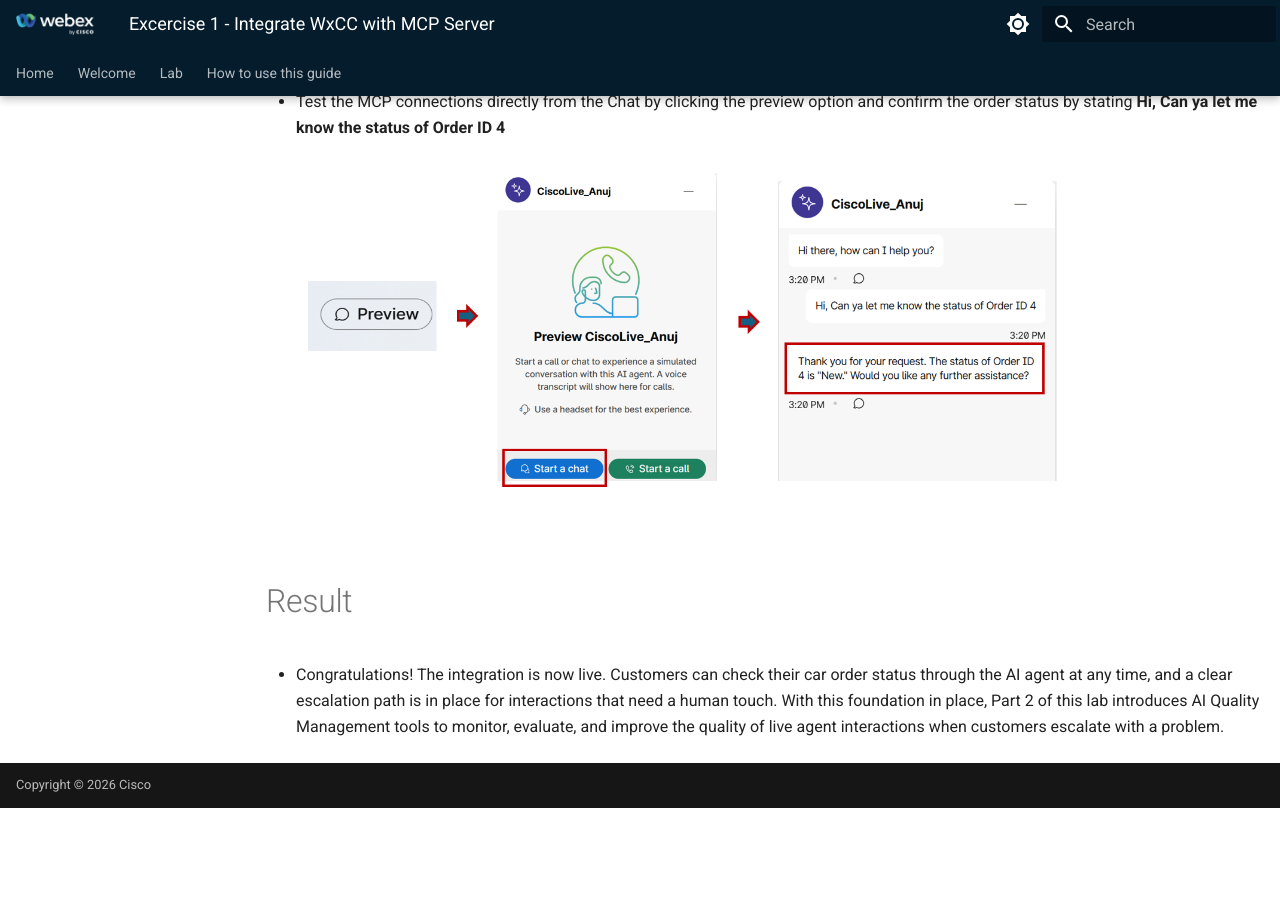
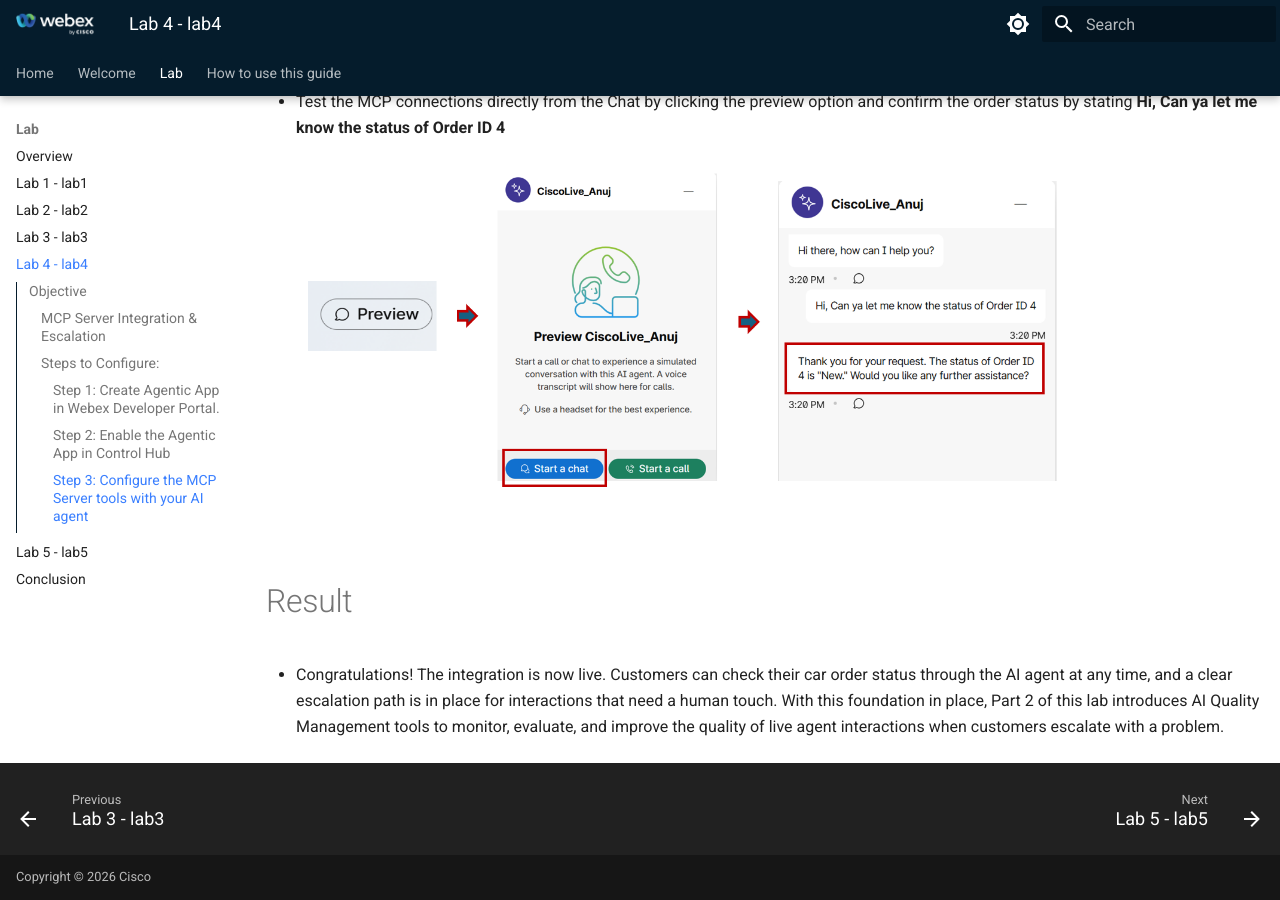
Before and after one commit to WebexCC-SA/LAB-11175, an MkDocs documentation site: the page built from docs/Excercise4.md, in a window 1280 px wide and 900 px high, scrolled down 5657 px. Built offline with MkDocs 1.6.1 and Material for MkDocs 9.7.7, drawn with Linux system fonts in a browser that asks for light colours; before the commit the page ends 6465 px from its top, so only the background shows below that.

Commit message:
Update mkdocs.yml

```diff
--- a/mkdocs.yml
+++ b/mkdocs.yml
@@ -92,6 +92,8 @@
       - Lab 1 - lab1 : Excercise1.md
       - Lab 2 - lab2 : Excercise2.md
       - Lab 3 - lab3 : Excercise3.md
+      - Lab 4 - lab4 : Excercise4.md
+      - Lab 5 - lab5 : Excercise5.md
       - Conclusion: conclusion.md
   - How to use this guide:
       - Setting up and using the tool:
```
